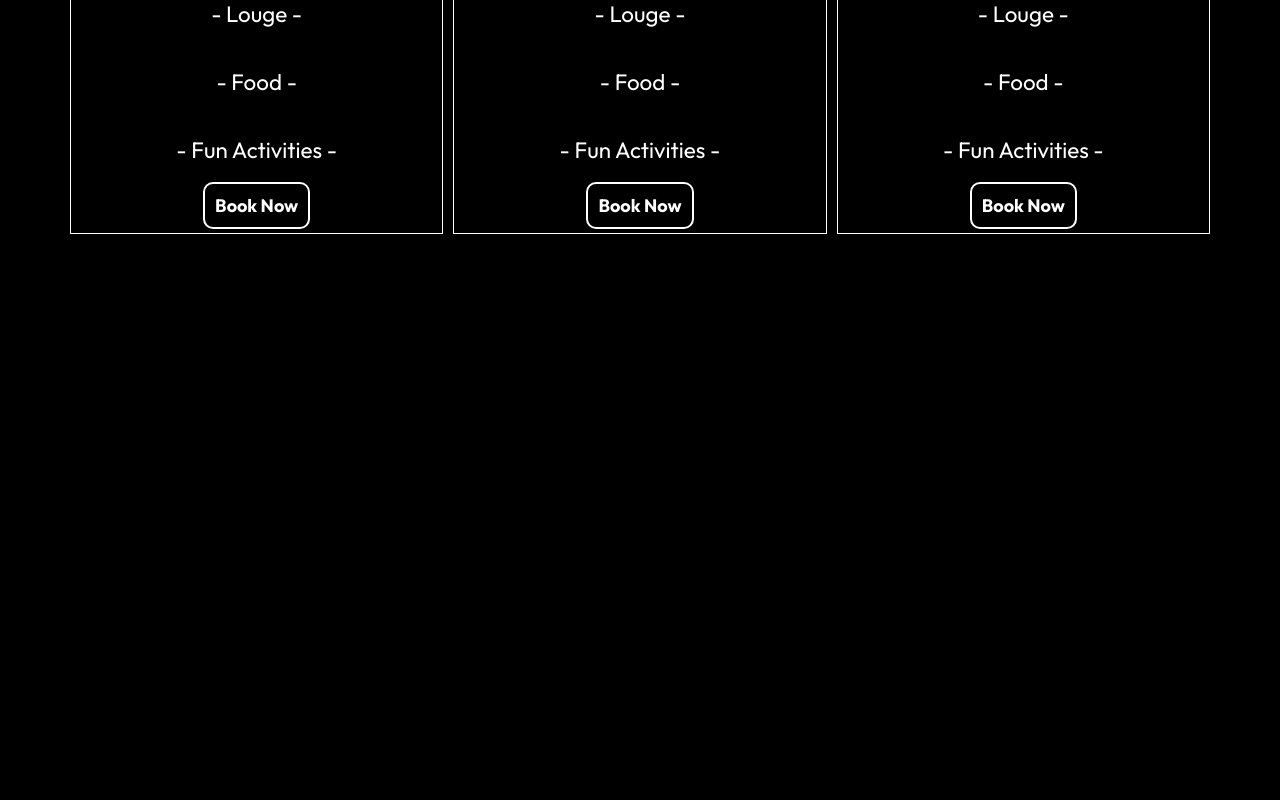
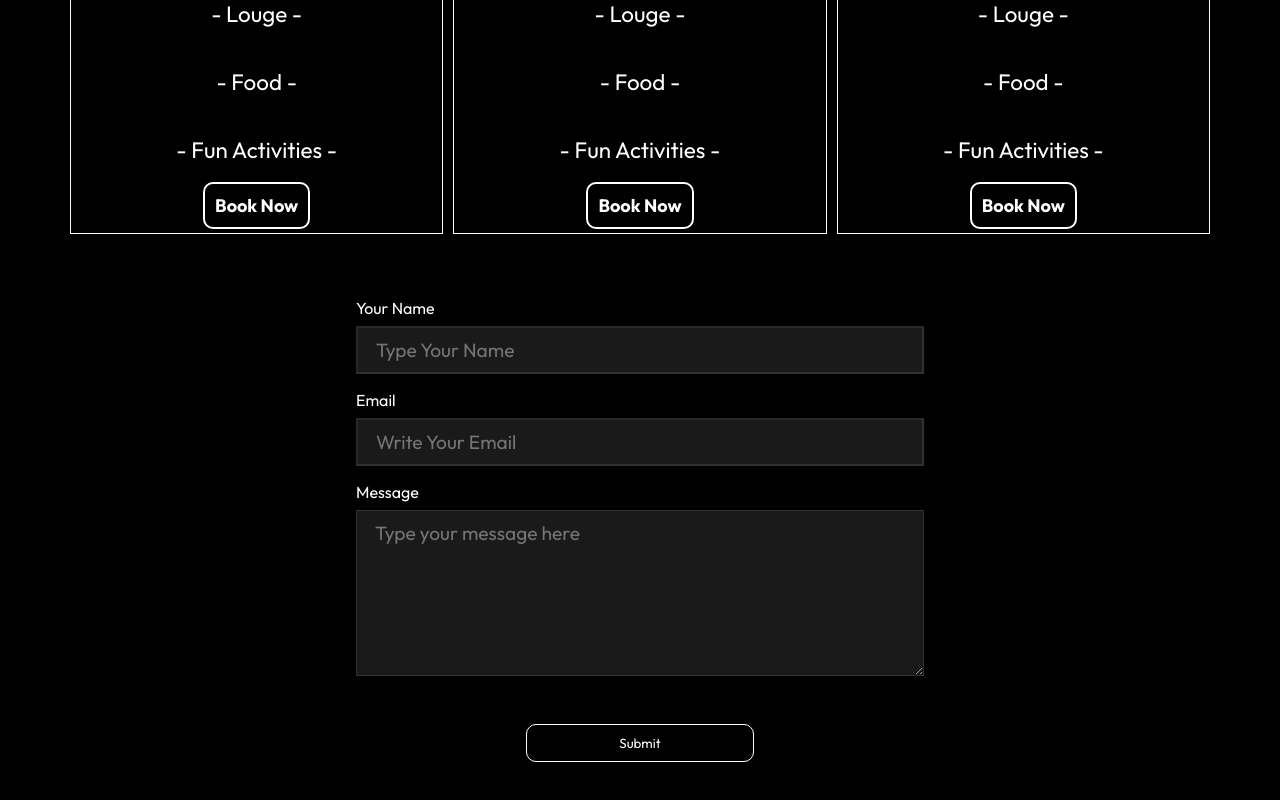
Before and after one commit to alemba-21/surf_africa-adventures, a React (Create React App) app: page /Booking in a window 1280 px wide. Shown: the part 777-1577 px from the top of the page. Before the commit the page ends 1011 px from the top, so only its background shows below. Built offline with nearby package versions, Linux system fonts and the light colour scheme.

Commit message:
commiting changes

```diff
--- a/src/Links/Booking.js
+++ b/src/Links/Booking.js
@@ -1,6 +1,6 @@
 import React from 'react'
 import Navbar from '../components/Navbar';
-
+import Form from '../components/Form';
 import HeroImg2 from '../components/HeroImg2';
 import Packages from '../components/Packages';
 
@@ -11,6 +11,7 @@ const Booking = () => {
       <Navbar />
       <HeroImg2 heading="Welcome" text="We feel honoured and pleased that you have liked our offers and we would love to serve you today. So, let us take you through on our Booking process."/>
       <Packages />
+      <Form />
     </div>
   )
 }
```
